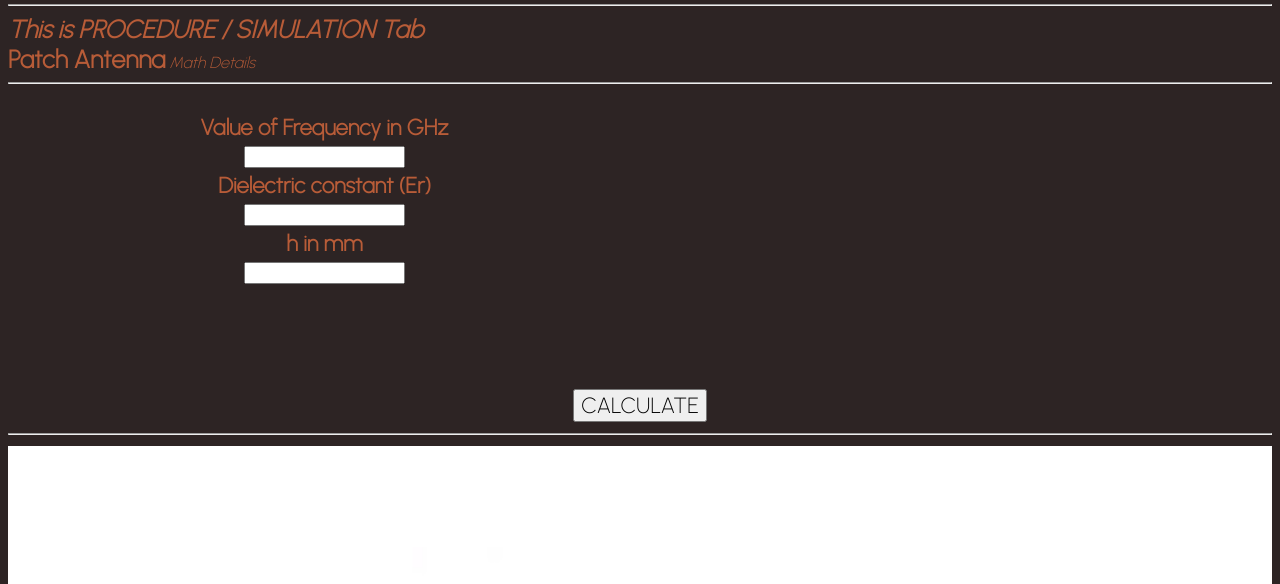
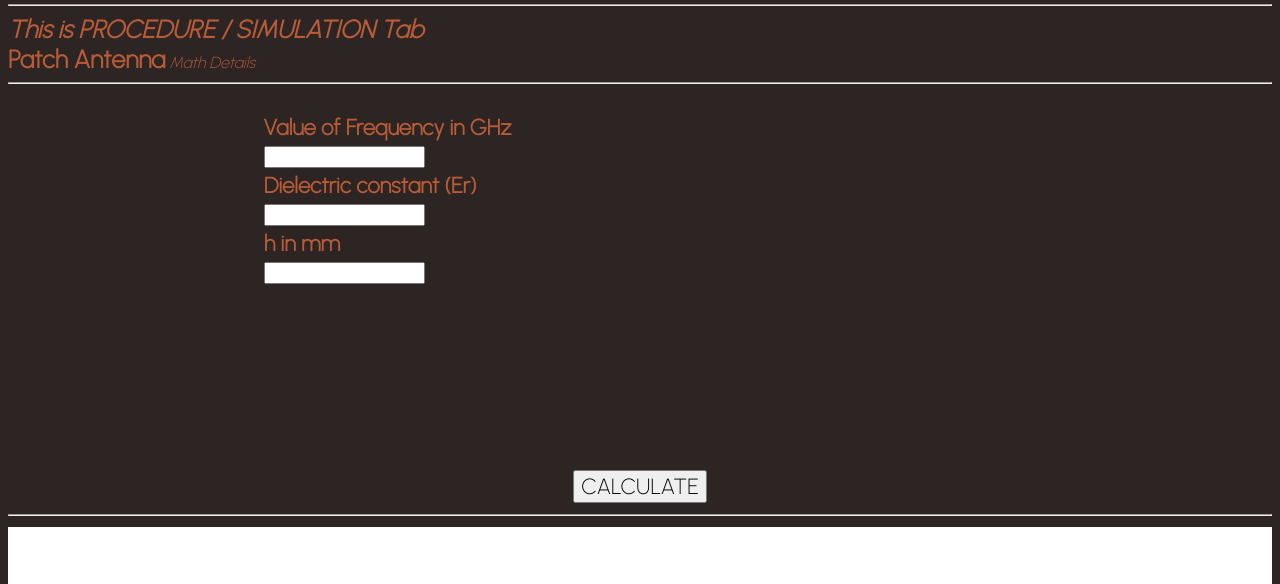
Before and after one commit to Bhuvaneshio/VirtualLab, a plain HTML site: page expOne/menu3.html in a window 1280 px wide. Shown: the part 216-800 px from the top of the page. Drawn offline with Linux system fonts and the light colour scheme; a web font is replaced by a local one.

Commit message:
Experiment One - calculator code work

```diff
--- a/expOne/menu3.html
+++ b/expOne/menu3.html
@@ -67,7 +67,7 @@
 
                         </td>
                         <td>
-                            <strong class="high" id="eff"></strong><br>
+                            <strong class="high" id="eff"></strong><br><br>
                         </td>
                     </tr>
                     <tr>
@@ -75,7 +75,7 @@
 
                         </td>
                         <td>
-                            <strong class="high" id="gain"></strong><br>
+                            <strong class="high" id="gain"></strong><br><br>
                         </td>
                     </tr>
                     <tr>
@@ -83,7 +83,7 @@
 
                         </td>
                         <td>
-                            <strong class="high" id="z0"></strong><br>
+                            <strong class="high" id="z0"></strong><br><br>
                         </td>
                     </tr>
                 </table>
@@ -126,8 +126,11 @@
 
                 var lambda0 = 30 / parseFloat(freq);
                 var rr = ( 120 * lambda0 )/( 1 - (((k0**2) * (parseFloat(h)**2))/24));
+                var Eff = 0;
+                var Gain = 0;
+                var z0=0;
 
-                if(!isNaN(width) && !isNaN(length) && !isNaN(rr) && !isNaN(Eff) && !isNaN(Gain) && !isNaN(z0)) ){
+                if(!isNaN(width) && !isNaN(length) && !isNaN(rr) && !isNaN(Eff) && !isNaN(Gain) && !isNaN(z0)) {
                     document.getElementById("wid").innerHTML  = " Width =  " + width + " mm";
                     document.getElementById("len").innerHTML  = " Length =  " + length + " mm";
                     document.getElementById("ans").innerHTML  = " Radiation Resistance =  " + rr + " ohms";
--- a/styles.css
+++ b/styles.css
@@ -130,10 +130,11 @@ header{
 
 }
 table{
-    width:100%;
+    width:60%;
+    margin:auto;
 }
 td{
-    margin:auto;
+    text-align:left;
     width:50%;
 }
 .edit {
```
